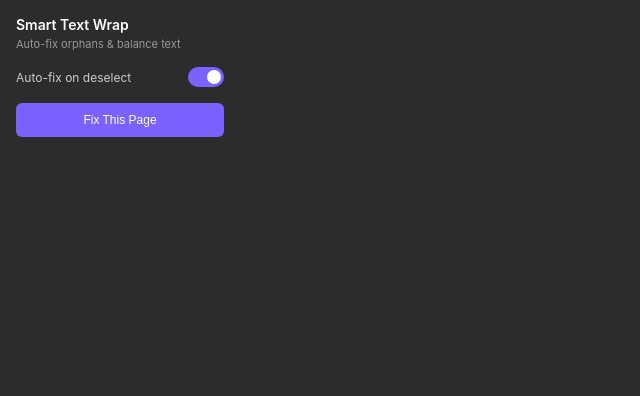
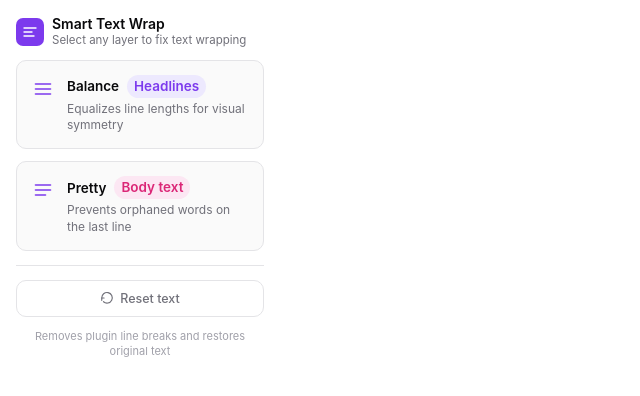
Before and after one commit to jimiabreak/smart-text-wrap, a website: page ui.html in a window 1280 px wide. Shown: the whole page, without its empty margins (0-640 px from the left). Drawn offline with Linux system fonts and the light colour scheme.

Commit message:
feat: redesign plugin UI with Balance, Pretty, Reset cards

```diff
--- a/ui.html
+++ b/ui.html
@@ -2,128 +2,296 @@
 <html>
 <head>
   <style>
+    :root {
+      --bg: #ffffff;
+      --bg-card: #fafafa;
+      --bg-card-hover: #f4f4f5;
+      --border: #e4e4e7;
+      --border-hover: #d4d4d8;
+      --text: #09090b;
+      --text-muted: #71717a;
+      --text-caption: #a1a1aa;
+      --accent-balance: #7c3aed;
+      --accent-balance-bg: #ede9fe;
+      --accent-pretty: #7c3aed;
+      --accent-pretty-bg: #fce7f3;
+      --radius: 10px;
+    }
+
+    @media (prefers-color-scheme: dark) {
+      :root {
+        --bg: #18181b;
+        --bg-card: #27272a;
+        --bg-card-hover: #303033;
+        --border: #3f3f46;
+        --border-hover: #52525b;
+        --text: #fafafa;
+        --text-muted: #a1a1aa;
+        --text-caption: #71717a;
+        --accent-balance-bg: #2e1065;
+        --accent-pretty-bg: #500724;
+      }
+    }
+
     * { margin: 0; padding: 0; box-sizing: border-box; }
 
     body {
       font-family: Inter, system-ui, -apple-system, sans-serif;
-      font-size: 12px;
-      background: #2c2c2c;
-      color: #e0e0e0;
-      padding: 16px;
-      width: 240px;
-      height: 180px;
+      font-size: 13px;
+      background: var(--bg);
+      color: var(--text);
+      width: 280px;
+      overflow-x: hidden;
     }
 
-    h1 {
+    .container {
+      padding: 16px;
+      display: flex;
+      flex-direction: column;
+      gap: 12px;
+    }
+
+    /* Header */
+    .header {
+      display: flex;
+      align-items: center;
+      gap: 8px;
+    }
+
+    .header-icon {
+      width: 28px;
+      height: 28px;
+      background: var(--accent-balance);
+      border-radius: 7px;
+      display: flex;
+      align-items: center;
+      justify-content: center;
+      flex-shrink: 0;
+    }
+
+    .header-icon svg {
+      width: 16px;
+      height: 16px;
+      color: white;
+    }
+
+    .header-text h1 {
       font-size: 14px;
       font-weight: 600;
-      color: #fff;
-      margin-bottom: 4px;
+      line-height: 1.2;
     }
 
-    .subtitle {
-      font-size: 11px;
-      color: #999;
-      margin-bottom: 16px;
+    .header-text p {
+      font-size: 11.5px;
+      color: var(--text-muted);
+      line-height: 1.3;
     }
 
-    .toggle-row {
+    /* Action cards */
+    .card {
+      display: flex;
+      align-items: flex-start;
+      gap: 12px;
+      padding: 14px;
+      background: var(--bg-card);
+      border: 1px solid var(--border);
+      border-radius: var(--radius);
+      cursor: pointer;
+      transition: background 0.15s, border-color 0.15s;
+      user-select: none;
+    }
+
+    .card:hover {
+      background: var(--bg-card-hover);
+      border-color: var(--border-hover);
+    }
+
+    .card:active {
+      transform: scale(0.99);
+    }
+
+    .card.disabled {
+      opacity: 0.5;
+      pointer-events: none;
+    }
+
+    .card-icon {
+      width: 24px;
+      height: 24px;
       display: flex;
       align-items: center;
-      justify-content: space-between;
-      margin-bottom: 16px;
+      justify-content: center;
+      flex-shrink: 0;
+      margin-top: 2px;
     }
 
-    .toggle-label {
-      font-size: 12px;
-      color: #ccc;
-    }
-
-    .toggle {
-      position: relative;
-      width: 36px;
+    .card-icon svg {
+      width: 20px;
       height: 20px;
     }
 
-    .toggle input {
-      opacity: 0;
-      width: 0;
-      height: 0;
+    .card-body {
+      flex: 1;
+      min-width: 0;
     }
 
-    .toggle-slider {
-      position: absolute;
-      inset: 0;
-      background: #555;
-      border-radius: 10px;
-      cursor: pointer;
-      transition: background 0.2s;
+    .card-title {
+      display: flex;
+      align-items: center;
+      gap: 8px;
+      margin-bottom: 3px;
     }
 
-    .toggle-slider::before {
-      content: "";
-      position: absolute;
+    .card-title span {
+      font-size: 13.5px;
+      font-weight: 600;
+    }
+
+    .badge {
+      font-size: 10px;
+      font-weight: 500;
+      padding: 2px 7px;
+      border-radius: 99px;
+      line-height: 1.4;
+    }
+
+    .badge-balance {
+      background: var(--accent-balance-bg);
+      color: var(--accent-balance);
+    }
+
+    .badge-pretty {
+      background: var(--accent-pretty-bg);
+      color: #db2777;
+    }
+
+    @media (prefers-color-scheme: dark) {
+      .badge-balance { color: #c4b5fd; }
+      .badge-pretty { color: #f9a8d4; }
+    }
+
+    .card-desc {
+      font-size: 12px;
+      color: var(--text-muted);
+      line-height: 1.4;
+    }
+
+    /* Divider */
+    .divider {
+      height: 1px;
+      background: var(--border);
+      margin: 2px 0;
+    }
+
+    /* Reset button */
+    .reset-btn {
+      display: flex;
+      align-items: center;
+      justify-content: center;
+      gap: 6px;
+      width: 100%;
+      padding: 10px;
+      background: transparent;
+      border: 1px solid var(--border);
+      border-radius: var(--radius);
+      color: var(--text-muted);
+      font-size: 12.5px;
+      font-weight: 500;
+      cursor: pointer;
+      transition: background 0.15s, border-color 0.15s, color 0.15s;
+      font-family: inherit;
+    }
+
+    .reset-btn:hover {
+      background: var(--bg-card);
+      border-color: var(--border-hover);
+      color: var(--text);
+    }
+
+    .reset-btn:active {
+      transform: scale(0.99);
+    }
+
+    .reset-btn.disabled {
+      opacity: 0.5;
+      pointer-events: none;
+    }
+
+    .reset-btn svg {
       width: 14px;
       height: 14px;
-      left: 3px;
-      top: 3px;
-      background: #fff;
-      border-radius: 50%;
-      transition: transform 0.2s;
     }
 
-    .toggle input:checked + .toggle-slider {
-      background: #7b61ff;
-    }
-
-    .toggle input:checked + .toggle-slider::before {
-      transform: translateX(16px);
-    }
-
-    button {
-      width: 100%;
-      padding: 10px;
-      background: #7b61ff;
-      color: #fff;
-      border: none;
-      border-radius: 6px;
-      font-size: 12px;
-      font-weight: 500;
-      cursor: pointer;
-      transition: background 0.15s;
-    }
-
-    button:hover {
-      background: #6a4ff0;
-    }
-
-    button:active {
-      background: #5a3fe0;
-    }
-
-    .status {
+    .caption {
       font-size: 11px;
-      color: #999;
+      color: var(--text-caption);
       text-align: center;
-      margin-top: 8px;
-      min-height: 14px;
+      line-height: 1.4;
     }
   </style>
 </head>
 <body>
-  <h1>Smart Text Wrap</h1>
-  <p class="subtitle">Auto-fix orphans &amp; balance text</p>
+  <div class="container">
+    <div class="header">
+      <div class="header-icon">
+        <svg viewBox="0 0 24 24" fill="none" stroke="currentColor" stroke-width="2" stroke-linecap="round" stroke-linejoin="round">
+          <line x1="3" y1="6" x2="21" y2="6"/>
+          <line x1="3" y1="12" x2="15" y2="12"/>
+          <line x1="3" y1="18" x2="18" y2="18"/>
+        </svg>
+      </div>
+      <div class="header-text">
+        <h1>Smart Text Wrap</h1>
+        <p>Select any layer to fix text wrapping</p>
+      </div>
+    </div>
 
-  <div class="toggle-row">
-    <span class="toggle-label">Auto-fix on deselect</span>
-    <label class="toggle">
-      <input type="checkbox" id="autoToggle" checked>
-      <span class="toggle-slider"></span>
-    </label>
+    <div id="balanceCard" class="card">
+      <div class="card-icon">
+        <svg viewBox="0 0 24 24" fill="none" stroke="#7c3aed" stroke-width="2" stroke-linecap="round" stroke-linejoin="round">
+          <line x1="3" y1="6" x2="21" y2="6"/>
+          <line x1="3" y1="12" x2="21" y2="12"/>
+          <line x1="3" y1="18" x2="21" y2="18"/>
+        </svg>
+      </div>
+      <div class="card-body">
+        <div class="card-title">
+          <span>Balance</span>
+          <span class="badge badge-balance">Headlines</span>
+        </div>
+        <p class="card-desc">Equalizes line lengths for visual symmetry</p>
+      </div>
+    </div>
+
+    <div id="prettyCard" class="card">
+      <div class="card-icon">
+        <svg viewBox="0 0 24 24" fill="none" stroke="#7c3aed" stroke-width="2" stroke-linecap="round" stroke-linejoin="round">
+          <line x1="3" y1="6" x2="21" y2="6"/>
+          <line x1="3" y1="12" x2="21" y2="12"/>
+          <line x1="3" y1="18" x2="15" y2="18"/>
+        </svg>
+      </div>
+      <div class="card-body">
+        <div class="card-title">
+          <span>Pretty</span>
+          <span class="badge badge-pretty">Body text</span>
+        </div>
+        <p class="card-desc">Prevents orphaned words on the last line</p>
+      </div>
+    </div>
+
+    <div class="divider"></div>
+
+    <button id="resetBtn" class="reset-btn">
+      <svg viewBox="0 0 24 24" fill="none" stroke="currentColor" stroke-width="2" stroke-linecap="round" stroke-linejoin="round">
+        <path d="M3 12a9 9 0 1 1 3 6.36"/>
+        <polyline points="3 16 3 12 7 12"/>
+      </svg>
+      Reset text
+    </button>
+
+    <p class="caption">Removes plugin line breaks and restores original text</p>
   </div>
-
-  <button id="fixPageBtn">Fix This Page</button>
-  <p class="status" id="status"></p>
 
   <script src="ui.js"></script>
 </body>
```
Also changed, not shown: src/ui.ts (+22 -20 lines).
